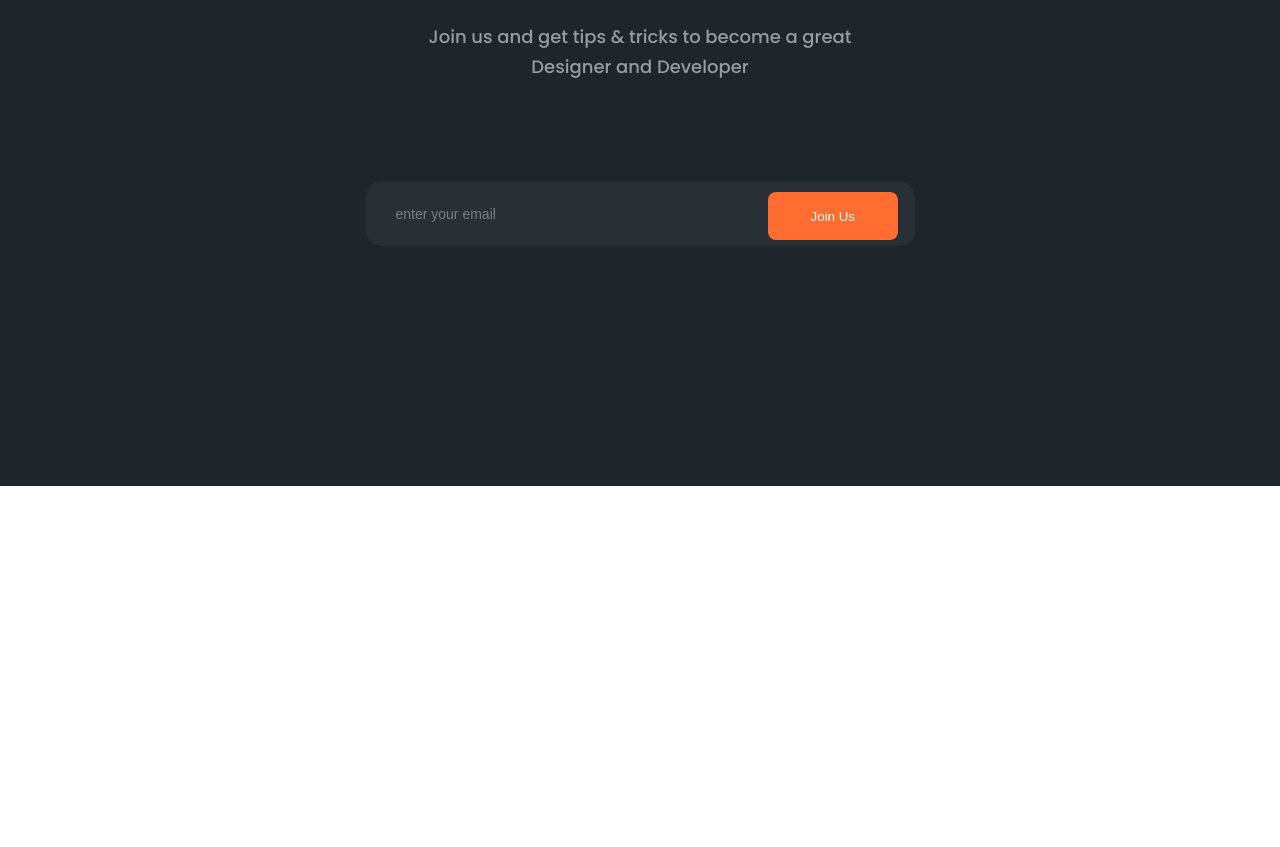
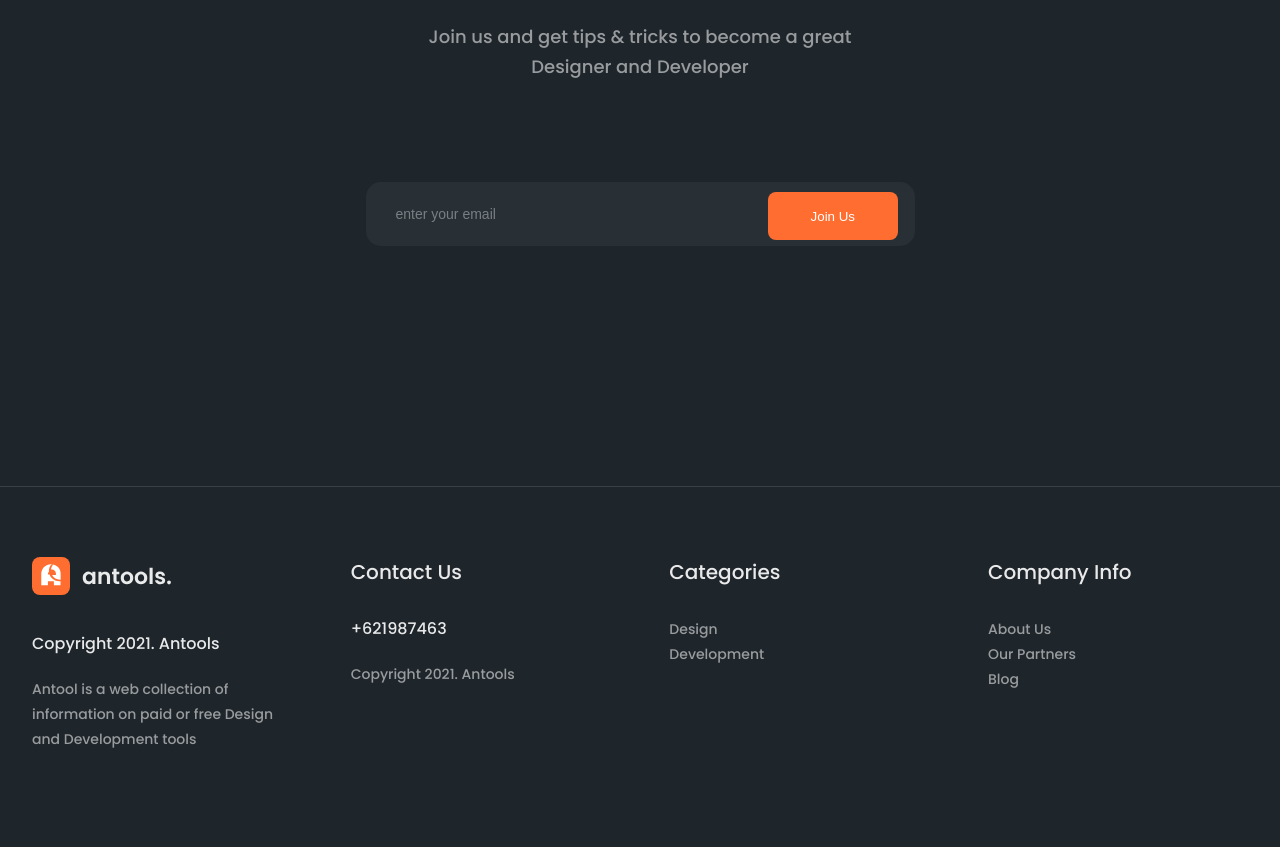
Before and after one commit to orifjonov-abbosbek/antools, a plain HTML site: page index.html in a window 1280 px wide. Shown: the part 4301-5148 px from the top of the page. Before the commit the page ends 4787 px from the top, so only its background shows below. Drawn offline with Linux system fonts and the light colour scheme.

Commit message:
completed

```diff
--- a/css/style.css
+++ b/css/style.css
@@ -497,9 +497,7 @@ svg {
 }
 
 .cont_form {
-
   position: relative;
-
 }
 
 .cont_input {
@@ -523,3 +521,49 @@ svg {
   background: #ff6e30;
   border-radius: 8px;
 }
+
+/********************************************** footer section  ******************************************/
+
+.site_footer {
+  background-color: #1e252b;
+  border-top: 0.5px solid rgba(222, 212, 212, 0.15);
+}
+
+.footer_wrapper {
+  display: flex;
+
+  justify-content: space-between;
+  padding-top: 70px;
+  padding-bottom: 95px;
+}
+
+.copyright {
+  font-family: "Poppins";
+  font-style: normal;
+  font-weight: 500;
+  font-size: 16px;
+  line-height: 24px;
+  color: #ffffffe6;
+  margin-top: 30px;
+  margin-bottom: 21px;
+}
+
+.copyright_desc {
+  width: 260px;
+  font-family: "Poppins";
+  font-style: normal;
+  font-weight: 400;
+  font-size: 14px;
+  line-height: 25px;
+  color: #ffffff8c;
+}
+
+.footer_card_title {
+  font-family: "Poppins";
+  font-style: normal;
+  font-weight: 500;
+  font-size: 20px;
+  line-height: 30px;
+  margin-bottom: 30px;
+  color: rgba(255, 255, 255, 0.9);
+}
--- a/index.html
+++ b/index.html
@@ -358,27 +358,66 @@
                 <img class="indikator" src="./images/indikator.png" alt="">
             </div>
         </section>
-
        <section class="contribution">
         <div class="container">
             <div class="cont_wrapper">
                     <h2 class="contribution_title">Become a contributor?</h2>
-
                     <p class="contribution_desc">Join us and get tips & tricks to become a great Designer and Developer</p>
-
                     <form class="cont_form" action="" method="post">
                         <input class="cont_input" type="email" name="email" id="" placeholder="enter your email">
-
                         <button class="cont_btn" type="submit">Join Us</button>
                     </form>
                 </div>
         </div>
        </section>
-
-
     </main>
 
 
+
+    <footer class="site_footer">
+             <div class="container">
+                <div class="footer_wrapper">
+                     <div class="footer_card">
+                        <img class="footerlogo" src="./images/logo.svg" alt="">
+
+                        <p class="copyright">Copyright 2021. Antools</p>
+
+                        <p class="copyright_desc">Antool is a web collection of information on paid or free Design and Development tools</p>
+                     </div>
+
+                     <div class="footer_card">
+                       <p class="footer_card_title">Contact Us</p>
+
+                        <p class="copyright"><a class="copyright" href="tel:621987463">+621987463</a></p>
+
+                        <p class="copyright_desc">Copyright 2021. Antools</p>
+                     </div>
+
+                     <div class="footer_card">
+                        <p class="footer_card_title">Categories</p>
+
+                         <p class="copyright_desc">Design</p>
+
+                         <p class="copyright_desc">Development</p>
+                      </div>
+
+                      <div class="footer_card">
+                        <p class="footer_card_title">Company Info</p>
+                         <p class="copyright_desc">About Us</p>
+                         <p class="copyright_desc">Our Partners</p>
+                         <p class="copyright_desc">Blog</p>
+                      </div>
+
+
+
+                </div>
+             </div>
+
+
+
+
+
+    </footer>
 
 
 </body>
```
